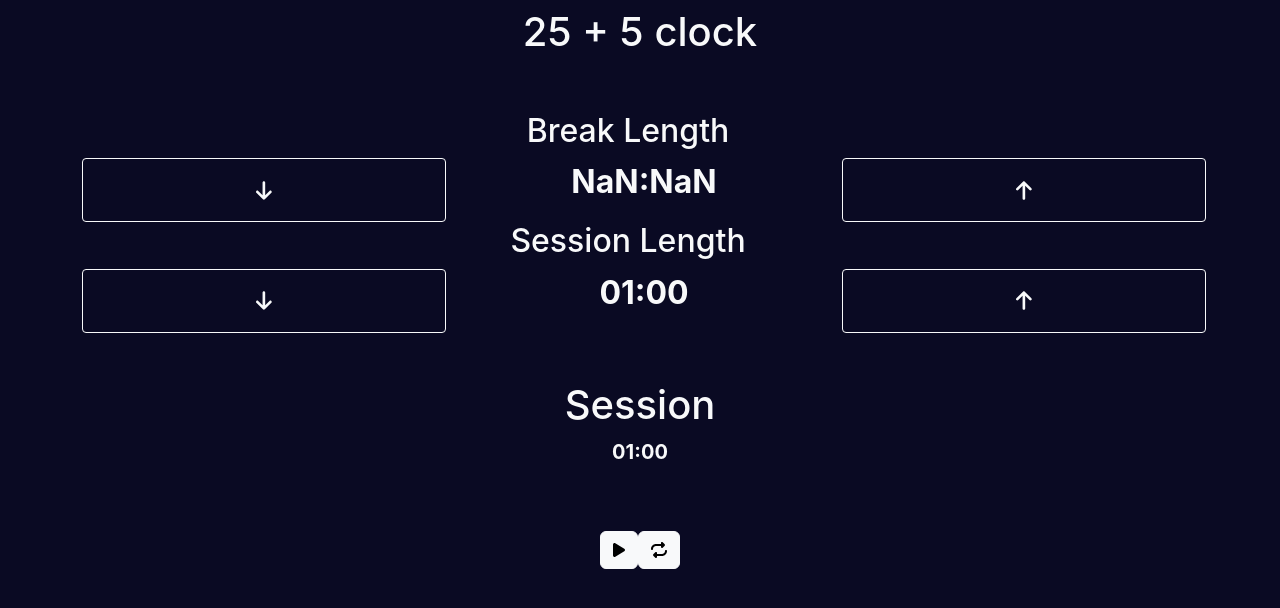
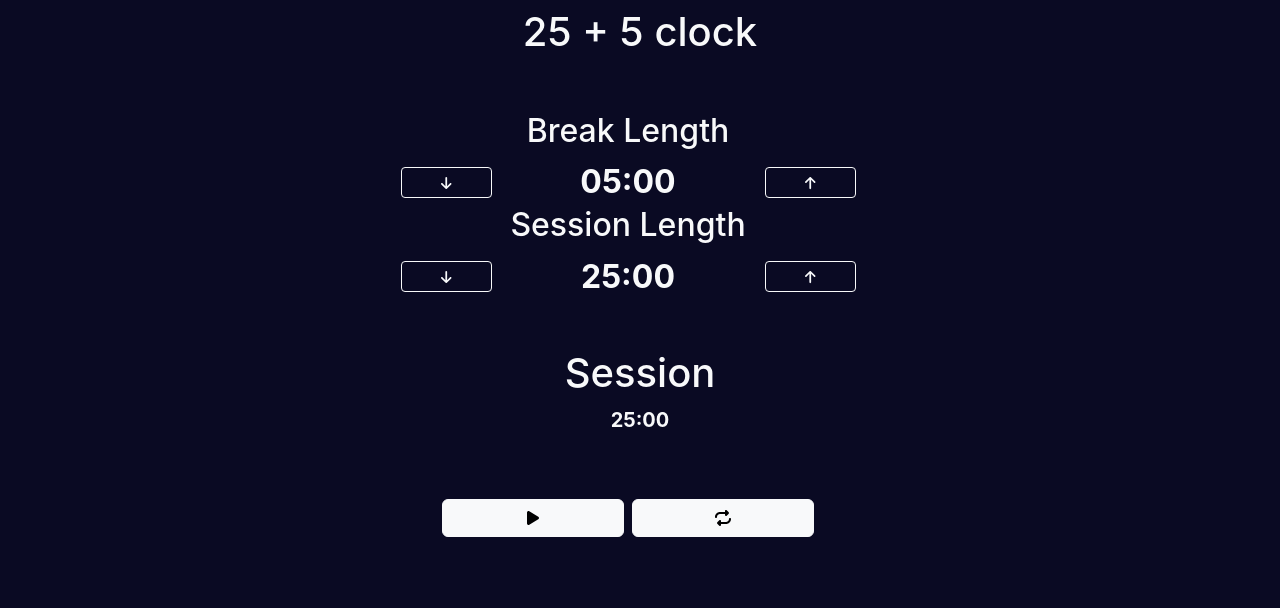
Before and after one commit to bialyLT/fcc-pomodoro-clock, a React (Create React App) app: page / in a window 1280 px wide. Shown: the top 608 px of the page. Built offline with nearby package versions, Linux system fonts and the light colour scheme.

Commit message:
queda solo boton restart

```diff
--- a/src/App.js
+++ b/src/App.js
@@ -1,5 +1,5 @@
 import './App.css';
-import { useState, useEffect } from 'react';
+import { useState } from 'react';
 import { FontAwesomeIcon } from '@fortawesome/react-fontawesome';
 import { faPlay, faPause, faRepeat } from '@fortawesome/free-solid-svg-icons';
 import  SessionBreak  from './components/SessionBreak';
@@ -9,19 +9,8 @@ import  HandlerLength  from './components/HandlerLength';
 function App() {
 
   const [toggleBoolean, setToggleBoolean] = useState(false);
-  const [time, setTime] = useState(1*60);
-
-  useEffect(() => {
-    let intervalo;
-    if (toggleBoolean && time > 0) {
-      intervalo = setInterval(() => {
-        setTime(time => time - 1)
-      }, 1000);
-    }
-    return () => {
-      clearInterval(intervalo);
-    };
-  }, [time, toggleBoolean]);
+  const [sessionTime, setSessionTime] = useState(25*60);
+  const [breakTime, setBreakTime] = useState(5*60);
 
     //manejar el boton de play pause
     const togglePlay = () => {
@@ -41,22 +30,8 @@ function App() {
 
     const restart = () => {
       setToggleBoolean(false);
+
     }
-
-    const handleIncrement = () => {
-
-      if (!toggleBoolean) {
-        setTime(time + 60);
-      }
-    }
-
-
-    const handleDecrement = () => {
-      if (!toggleBoolean) {
-        setTime(time - 60)
-      }
-    }
-
 
   return (
 
@@ -69,24 +44,31 @@ function App() {
       <div className='container-fluid row flex-row'>
         <HandlerLength
           title="Break Length"
+          time={breakTime}
+          handleClick={setBreakTime}
+          increment='break-increment'
+          decrement='break-decrement'
           showTime={showTime}
            />
 
 
         <HandlerLength
           title="Session Length"
-          time={time}
+          time={sessionTime}
+          handleClick={setSessionTime}
           increment='session-increment'
           decrement='session-decrement'
-          onIncrement={handleIncrement}
-          onDecrement={handleDecrement}
           showTime={showTime} />
       </div>
 
-      <SessionBreak time={showTime(time)} title={'Session'} />
-      <div>
-        <button className='btn btn-light' onClick={togglePlay}><FontAwesomeIcon icon={toggleBoolean ? faPause : faPlay} /></button>
-        <button className='btn btn-light' onClick={restart}><FontAwesomeIcon icon={faRepeat}/></button>
+      <SessionBreak
+        time={sessionTime}
+        showTime={showTime}
+        title={'Session'}
+        onPause={toggleBoolean} />
+      <div className='row gap-2 flex-nowrap justify-content-center align-content-center'>
+        <button className='btn btn-light col-2' onClick={togglePlay}><FontAwesomeIcon icon={toggleBoolean ? faPause : faPlay} /></button>
+        <button className='btn btn-light col-2' onClick={restart}><FontAwesomeIcon icon={faRepeat}/></button>
       </div>
     </div>
   );
--- a/src/components/HandlerLength.js
+++ b/src/components/HandlerLength.js
@@ -1,25 +1,14 @@
 import { FontAwesomeIcon } from '@fortawesome/react-fontawesome';
 import { faArrowUp, faArrowDown } from '@fortawesome/free-solid-svg-icons';
-function HandlerLength({ title, time, onDecrement, onIncrement, increment, decrement, showTime }) {
-
-    const timeLength = time;
-
-    const handlerClick = (e) => {
-        if (e.target.id === decrement) {
-            onDecrement();
-        }
-        if (e.target.id === increment) {
-            onIncrement();
-        }
-    }
+function HandlerLength({ title, time, handleClick, increment, decrement, showTime }) {
 
     return (
         <div>
             <h2>{title}</h2>
-            <div className='row gap-3 flex-nowrap'>
-                <button className='btn btn-outline-light btn-sm col-4' onClick={handlerClick} id={decrement}><FontAwesomeIcon icon={faArrowDown} size='xl'/></button>
-                <p className='col-4 fs-2 fw-bold'>{showTime(timeLength)}</p>
-                <button className='btn btn-outline-light btn-sm col-4' onClick={handlerClick} id={increment} ><FontAwesomeIcon icon={faArrowUp} size='xl'/></button>
+            <div className='row flex-nowrap justify-content-center align-items-center align-content-center'>
+                <button className='btn btn-outline-light btn-sm col-1' onClick={() => handleClick(time - 60)} id={decrement}><FontAwesomeIcon icon={faArrowDown} size='l'/></button>
+                <p className='col-3 fs-2 fw-bold m-0'>{showTime(time)}</p>
+                <button className='btn btn-outline-light btn-sm col-1' onClick={() => handleClick(time + 60)} id={increment} ><FontAwesomeIcon icon={faArrowUp} size='l'/></button>
             </div>
         </div>
 
--- a/src/components/SessionBreak.js
+++ b/src/components/SessionBreak.js
@@ -1,11 +1,25 @@
+import { useEffect, useState } from "react";
+function SessionBreak({ time, showTime, title, onPause }) {
 
-function SessionBreak({ time, title }) {
+    const [timeCurrent, setTimeCurrent] = useState(time);
 
+
+    useEffect(() => {
+        let intervalo;
+        if (onPause && timeCurrent > 0) {
+          intervalo = setInterval(() => {
+            setTimeCurrent(timeCurrent - 1)
+          }, 1000);
+        }
+        return () => {
+          clearInterval(intervalo);
+        };
+      }, [timeCurrent, onPause]);
 
     return (
         <div>
             <h1>{title}</h1>
-            <p className="fs-5 fw-bold">{time}</p>
+            <p className="fs-5 fw-bold">{showTime(timeCurrent)}</p>
         </div>
     );
 }
--- a/src/index.css
+++ b/src/index.css
@@ -17,3 +17,9 @@ code {
   font-family: source-code-pro, Menlo, Monaco, Consolas, 'Courier New',
     monospace;
 }
+
+
+.btn-light:hover {
+  background-color: #0a0a23;
+  color: #fff;
+}
```
